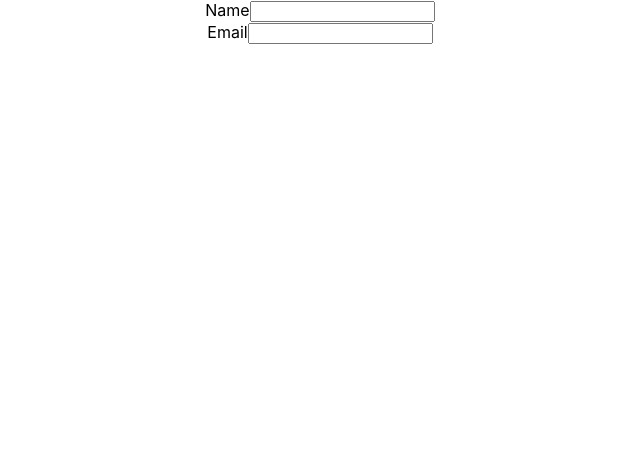
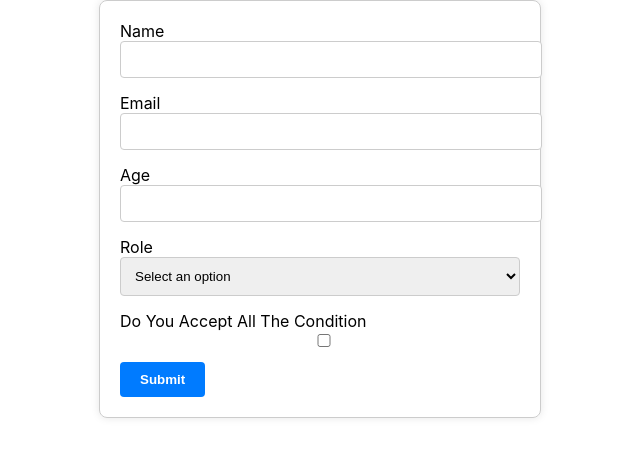
Before and after one commit to SaunakMalla7/dynamic_form, a React (Create React App) app: page / in a window 1280 px wide. Shown: the top 456 px of the page, without its empty margins (320-960 px from the left). Built offline with nearby package versions, Linux system fonts and the light colour scheme.

Commit message:
commit 2

```diff
--- a/src/App.css
+++ b/src/App.css
@@ -1,38 +1,50 @@
-.App {
-  text-align: center;
+.form-container {
+  max-width: 400px;
+  margin: 0 auto;
+  padding: 20px;
+  border: 1px solid #ccc;
+  border-radius: 8px;
+  box-shadow: 0px 0px 8px rgba(0, 0, 0, 0.1);
 }
 
-.App-logo {
-  height: 40vmin;
-  pointer-events: none;
+.form-label {
+  font-weight: bold;
+  margin-bottom: 5px;
 }
 
-@media (prefers-reduced-motion: no-preference) {
-  .App-logo {
-    animation: App-logo-spin infinite 20s linear;
-  }
+.form-input {
+  width: 100%;
+  padding: 10px;
+  margin-bottom: 15px;
+  border: 1px solid #ccc;
+  border-radius: 4px;
 }
 
-.App-header {
-  background-color: #282c34;
-  min-height: 100vh;
-  display: flex;
-  flex-direction: column;
-  align-items: center;
-  justify-content: center;
-  font-size: calc(10px + 2vmin);
-  color: white;
+.form-select {
+  width: 100%;
+  padding: 10px;
+  margin-bottom: 15px;
+  border: 1px solid #ccc;
+  border-radius: 4px;
 }
 
-.App-link {
-  color: #61dafb;
+.checkbox-label {
+  display: flex;
+  align-items: center;
 }
 
-@keyframes App-logo-spin {
-  from {
-    transform: rotate(0deg);
-  }
-  to {
-    transform: rotate(360deg);
-  }
+.form-button {
+  background-color: #007bff;
+  color: white;
+  padding: 10px 20px;
+  border: none;
+  border-radius: 4px;
+  cursor: pointer;
+  font-weight: bold;
 }
+
+.error-message {
+  color: red;
+  font-size: 12px;
+  margin-top: 5px;
+}
--- a/src/Form.js
+++ b/src/Form.js
@@ -1,4 +1,5 @@
-import React from "react";
+import React, { useState } from "react";
+import './App.css';
 
 const data = {
   form: {
@@ -7,39 +8,105 @@ const data = {
         name: "name",
         label: "Name",
         required: true,
-        data_type: "Integer",
-        html_element: "textbox",
+        data_type: "String",
+        html_element: "text",
       },
       {
         name: "email",
         label: "Email",
-        hidden: false,
         required: true,
         data_type: "String",
         html_element: "email",
+      },
+      {
+        name: "age",
+        label: "Age",
+        required: true,
+        data_type: "Integer",
+        html_element: "number",
+      },
+      {
+        name: "role",
+        label: "Role",
+        required: true,
+        data_type: "String",
+        html_element: "select",
+        options: [
+          { label: "Admin", value: "admin" },
+          { label: "User", value: "user" },
+        ],
+      },
+      {
+        name: "Condition",
+        label: "Do You Accept All The Condition",
+        required: false,
+        data_type: "Boolean",
+        html_element: "checkbox",
       },
     ],
   },
 };
 
+
+
 function Form() {
+  const [formData, setFormData] = useState({});
+  const [formErrors, setFormErrors] = useState({});
+
+
+  const handleInputChange = (event) => {
+    const { name, value, type, checked } = event.target;
+    const fieldValue = type === "checkbox" ? checked : value;
+
+    setFormData((prevData) => ({ ...prevData, [name]: fieldValue }));
+  };
+
+
+  const handleSubmit = (event) => {
+    event.preventDefault();
+    console.log("Submitted Data:", formData );
+  };
   return (
-    <div>
-      <form>
+    <div className="form-container">
+      <form onSubmit={handleSubmit}>
         {data.form.fields.map((inputData, index) => {
-          console.log("inputData", inputData);
+          // console.log("inputData", inputData);
           return (
             <div key={index}>
               <label>{inputData.label}</label>
+              {inputData.html_element === "select" ? (
+                <select
+                className="form-select"
+                  name={inputData.name}
+                  required={inputData.required}
+                  datatype={inputData.data_type}
+                  onChange={handleInputChange}
+                >
+                  <option value="">Select an option</option>
+                  {inputData.options.map((option, optionIndex) => (
+                    <option key={optionIndex} value={option.value}>
+                      {option.label}
+                    </option>
+                  ))}
+                </select>
+              )
+              :  (
                 <input
+                className="form-input"
                   type={inputData.html_element}
                   name={inputData.name}
                   required={inputData.required}
                   datatype={inputData.data_type}
+                  onChange={handleInputChange}
                 />
+              )}
+                {formErrors[inputData.name] && (
+              <div className="error-message">{formErrors[inputData.name]}</div>
+            )}
             </div>
           );
         })}
+        <button className="form-button" type="submit">Submit</button>
       </form>
     </div>
   );
```
Lines whose indentation alone changed are shown as unchanged.
